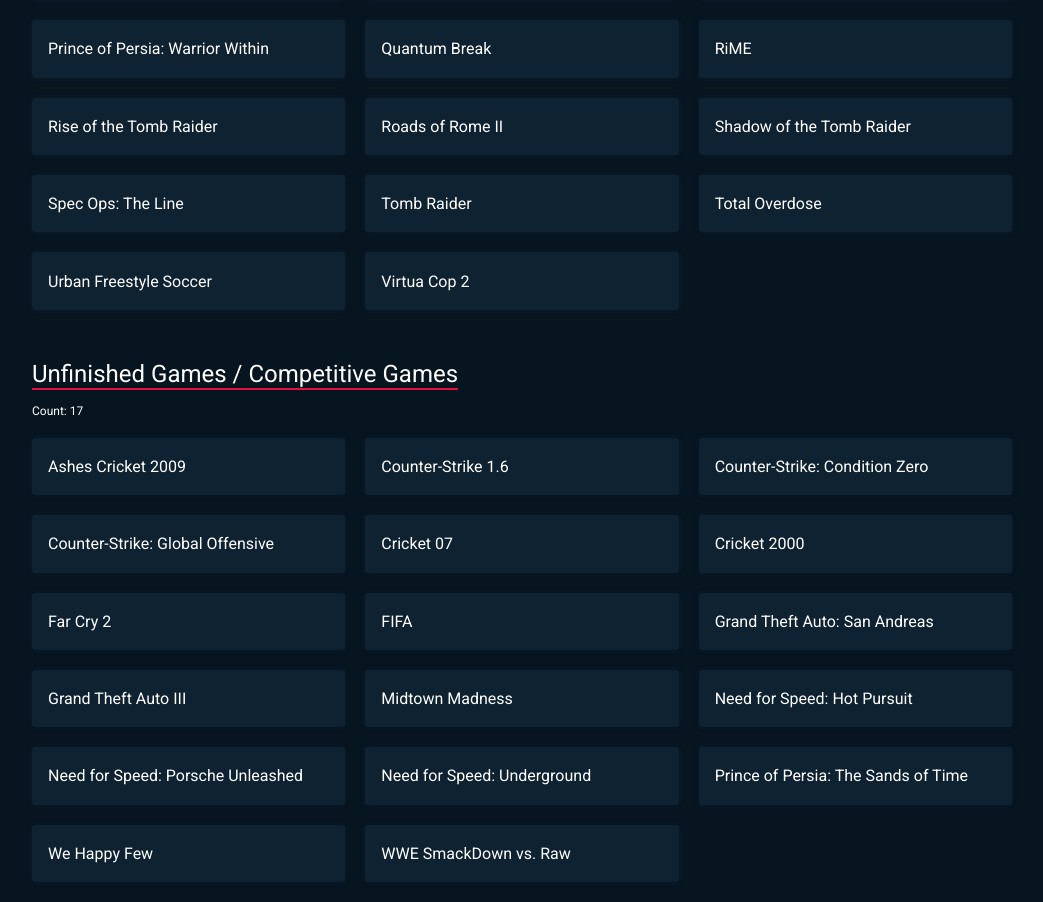
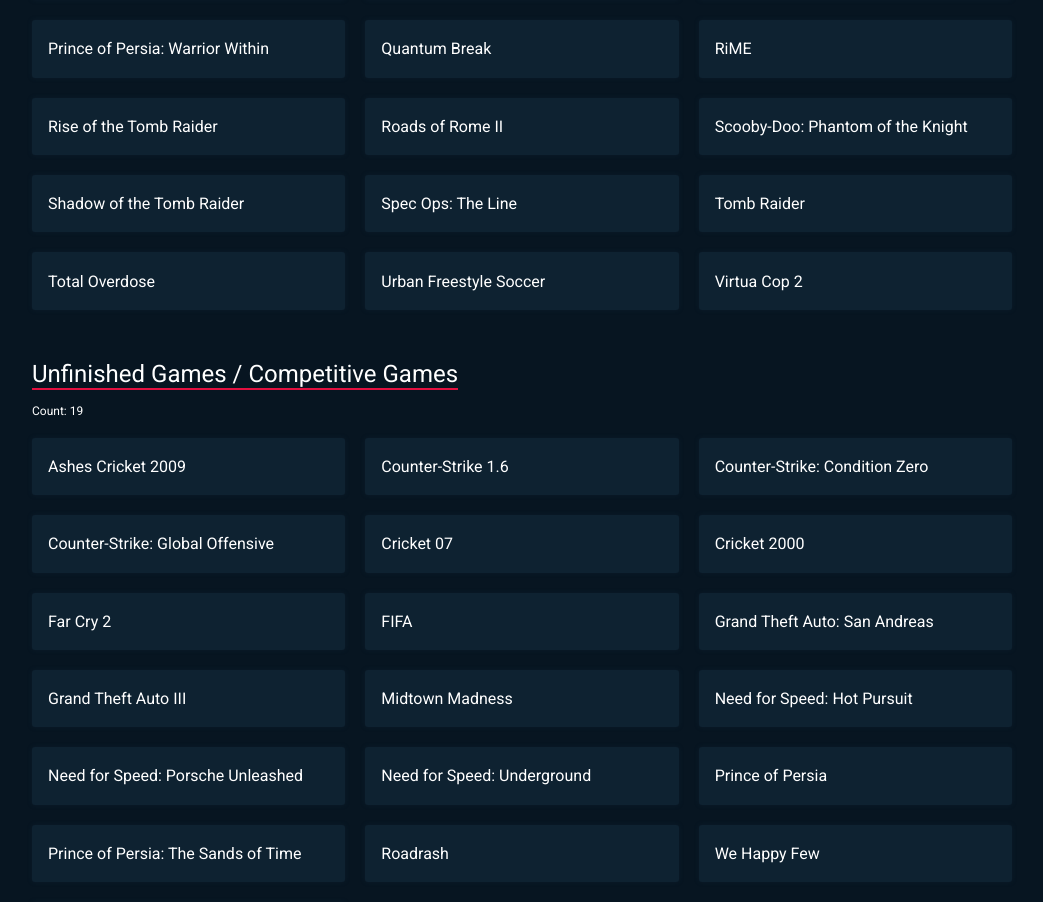
Before and after one commit to PiyushPawar17/important-list, a React (Create React App) app: page / in a window 1280 px wide. Shown: the part 1290-2192 px from the top of the page, without its empty margins (118-1161 px from the left). Built offline with nearby package versions, Linux system fonts and the light colour scheme.

Commit message:
Added Prince of Persia, Roadrash and Scooby-Doo :tada:

```diff
--- a/src/List.js
+++ b/src/List.js
@@ -46,6 +46,7 @@
 	'RiME',
 	'Rise of the Tomb Raider',
 	'Roads of Rome II',
+	'Scooby-Doo: Phantom of the Knight',
 	'Shadow of the Tomb Raider',
 	'Spec Ops: The Line',
 	'Tomb Raider',
@@ -69,7 +70,9 @@
 	'Need for Speed: Hot Pursuit',
 	'Need for Speed: Porsche Unleashed',
 	'Need for Speed: Underground',
+	'Prince of Persia',
 	'Prince of Persia: The Sands of Time',
+	'Roadrash',
 	'We Happy Few',
 	'WWE SmackDown vs. Raw'
 ];
```
